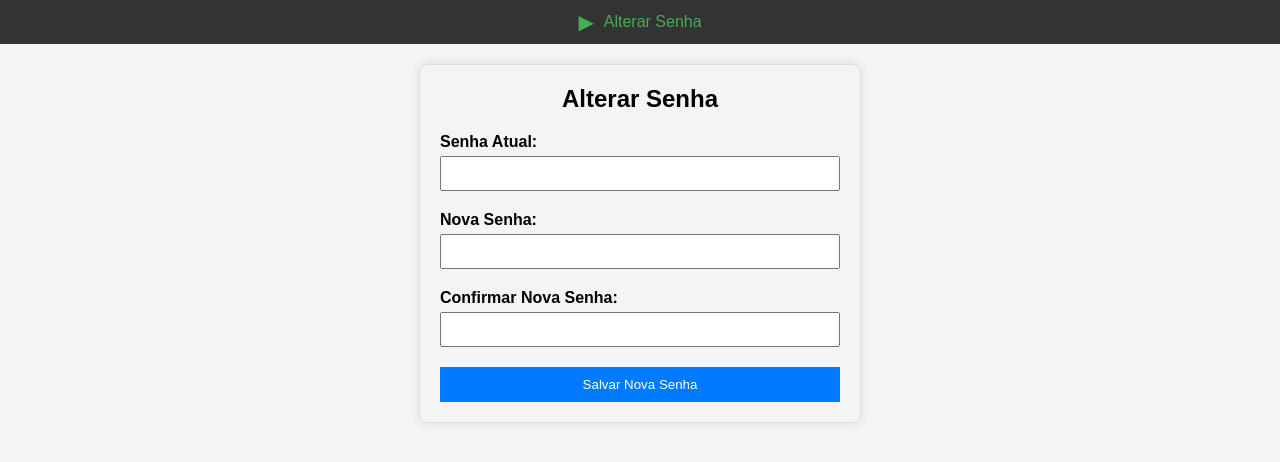
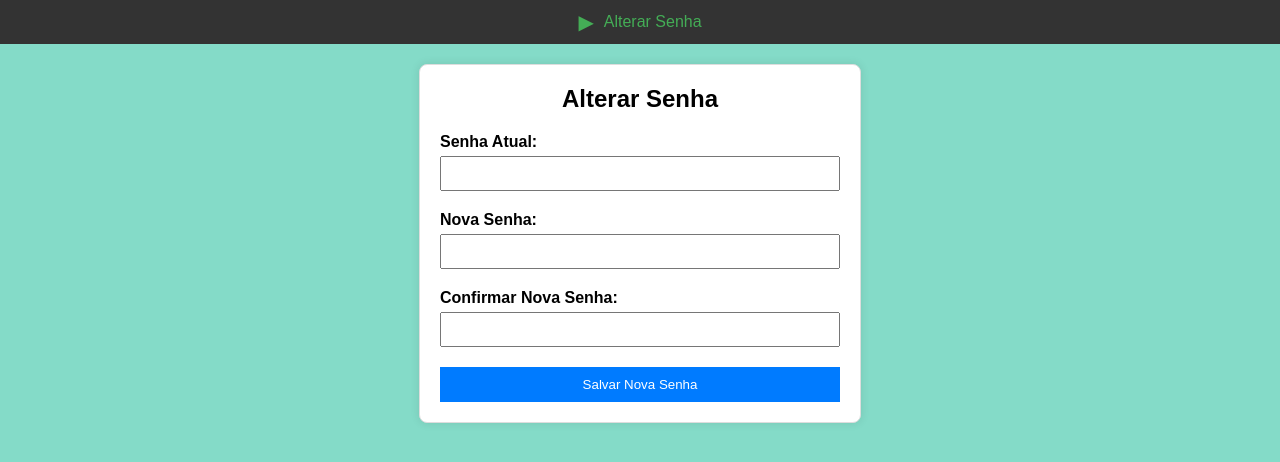
Before and after one commit to RenanMacchi/Site_project, a Flask app: page /alterar_senha in a window 1280 px wide. Shown: the top 462 px of the page. Run offline with Flask 3, Linux system fonts and the light colour scheme; the visitor is signed in with stand-in values (Sample User, id 1).

Commit message:
CSS modify

```diff
--- a/app.py
+++ b/app.py
@@ -9,7 +9,7 @@ app.secret_key = 'teste'
 
 UPLOAD_FOLDER = r'C:\Users\renan\Desktop\img'
 ALLOWED_EXTENSIONS = {'jpg', 'jpeg', 'png'}
-MAX_FILES = 10
+MAX_FILES = 10000
 
 app.config['UPLOAD_FOLDER'] = UPLOAD_FOLDER
 
--- a/static/styles.css
+++ b/static/styles.css
@@ -2,10 +2,9 @@ body {
     font-family: Arial, sans-serif;
     margin: 0;
     padding: 0;
-    background-color: #84dbc8;
     box-sizing: border-box;
-    width: auto;
-}
+  }
+
 
 .menu-container {
     background-color: #333;
--- a/templates/alterar_perfil.html
+++ b/templates/alterar_perfil.html
@@ -8,7 +8,7 @@
 <style>
     body {
         font-family: Arial, sans-serif;
-        background-color: #f4f4f4;
+        background-color: #84dbc8;
     }
 
     .container {
--- a/templates/alterar_senha.html
+++ b/templates/alterar_senha.html
@@ -8,7 +8,7 @@
     <style>
         body {
             font-family: Arial, sans-serif;
-            background-color: #f4f4f4;
+            background-color: #84dbc8;
         }
 
         .container {
@@ -19,6 +19,7 @@
             border-radius: 8px;
             box-shadow: 0 0 10px rgba(0, 0, 0, 0.1);
             margin-top: 20px;
+            background-color: #fff;
         }
 
         .form-group {
--- a/templates/postar_noticia.html
+++ b/templates/postar_noticia.html
@@ -13,6 +13,7 @@
         box-shadow: 0 0 10px rgba(0, 0, 0, 0.1);
         margin-top: 20px;
         margin-bottom: 20px;
+        background-color: #fff;
     }
 
     label {
```
